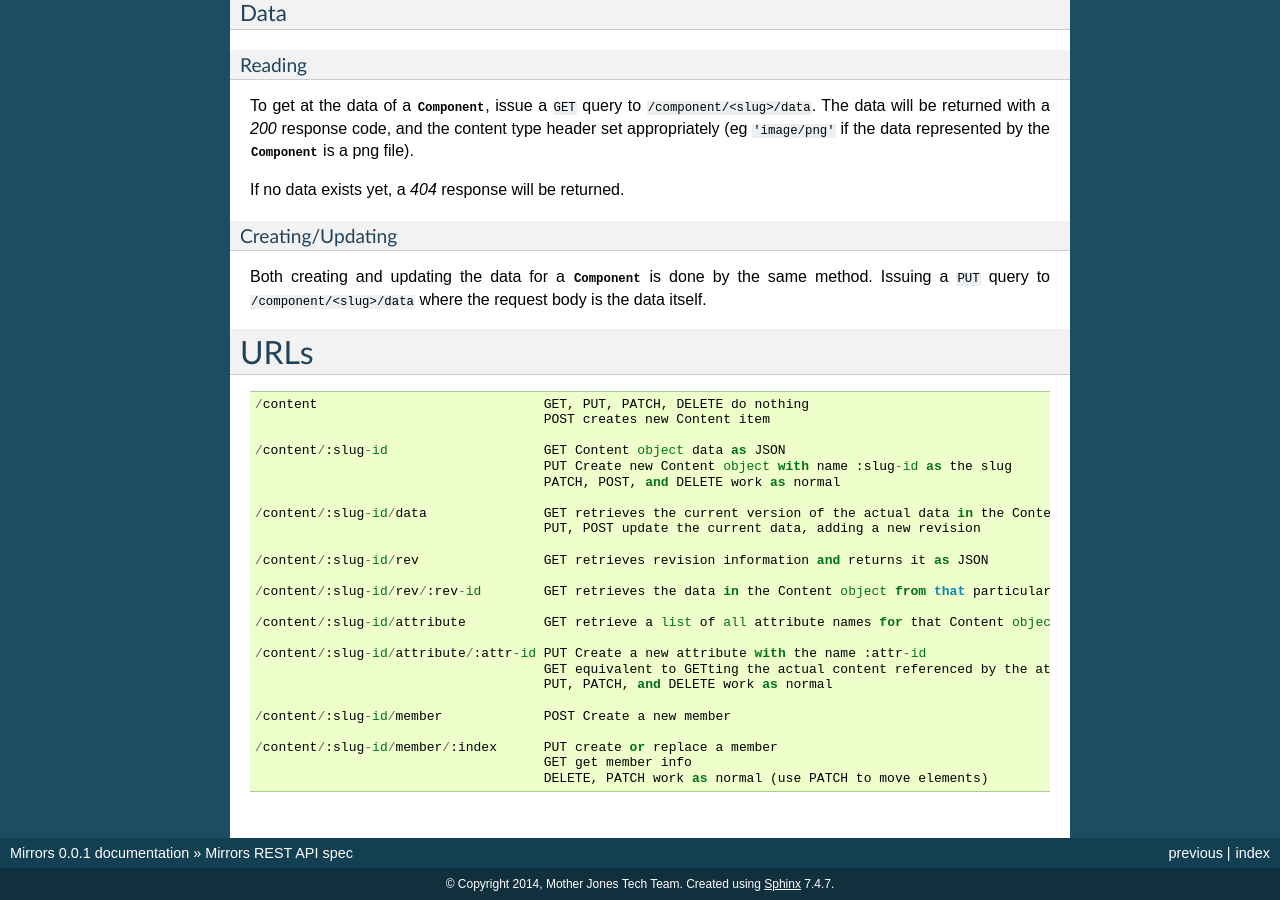
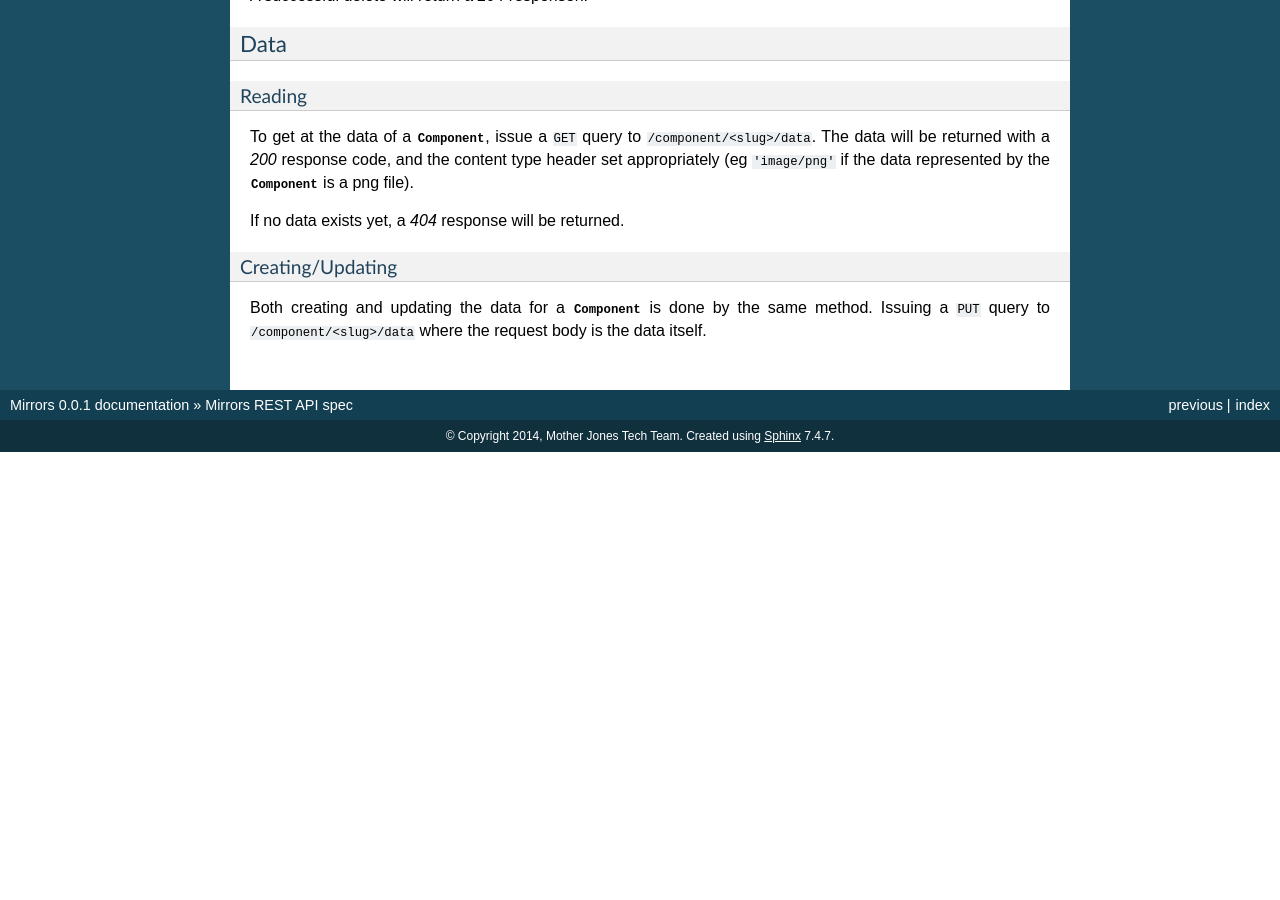
Before and after one commit to motherjones/mirrors, a Sphinx documentation site: the page built from docs/api_spec.rst, in a window 1280 px wide and 900 px high, scrolled down 2576 px. Built offline with Sphinx 7.4.7, drawn with Linux system fonts in a browser that asks for light colours; after the commit the page ends 3028 px from its top, so only the background shows below that; some of the changed text lies outside the part shown.

```diff
--- a/docs/api_spec.rst
+++ b/docs/api_spec.rst
@@ -49,7 +51,7 @@
      'content_type': '<http content type>',
      'schema_name': '<name of component schema>',
      'metadata': { '<metadata field 1>': '<value>',
-                   '<metadata field 1>': '<value>' }
+                   '<metadata field 2>': '<value>' }
  }
 
 A successful operation will return a *201* response and the resource
@@ -189,34 +191,3 @@
 Both creating and updating the data for a :py:class:`Component` is done by the
 same method. Issuing a ``PUT`` query to ``/component/<slug>/data`` where the
 request body is the data itself.
-
-URLs
-====
-
-.. code::
-
- /content                             GET, PUT, PATCH, DELETE do nothing
-                                      POST creates new Content item
-
- /content/:slug-id                    GET Content object data as JSON
-                                      PUT Create new Content object with name :slug-id as the slug
-                                      PATCH, POST, and DELETE work as normal
-
- /content/:slug-id/data               GET retrieves the current version of the actual data in the Content object
-                                      PUT, POST update the current data, adding a new revision
-
- /content/:slug-id/rev                GET retrieves revision information and returns it as JSON
-
- /content/:slug-id/rev/:rev-id        GET retrieves the data in the Content object from that particular revision
-
- /content/:slug-id/attribute          GET retrieve a list of all attribute names for that Content object
-
- /content/:slug-id/attribute/:attr-id PUT Create a new attribute with the name :attr-id
-                                      GET equivalent to GETting the actual content referenced by the attribute
-                                      PUT, PATCH, and DELETE work as normal
-
- /content/:slug-id/member             POST Create a new member
-
- /content/:slug-id/member/:index      PUT create or replace a member
-                                      GET get member info
-                                      DELETE, PATCH work as normal (use PATCH to move elements)
```
Also changed, not shown: other parts of docs/api_spec.rst (+2 -0 lines).
